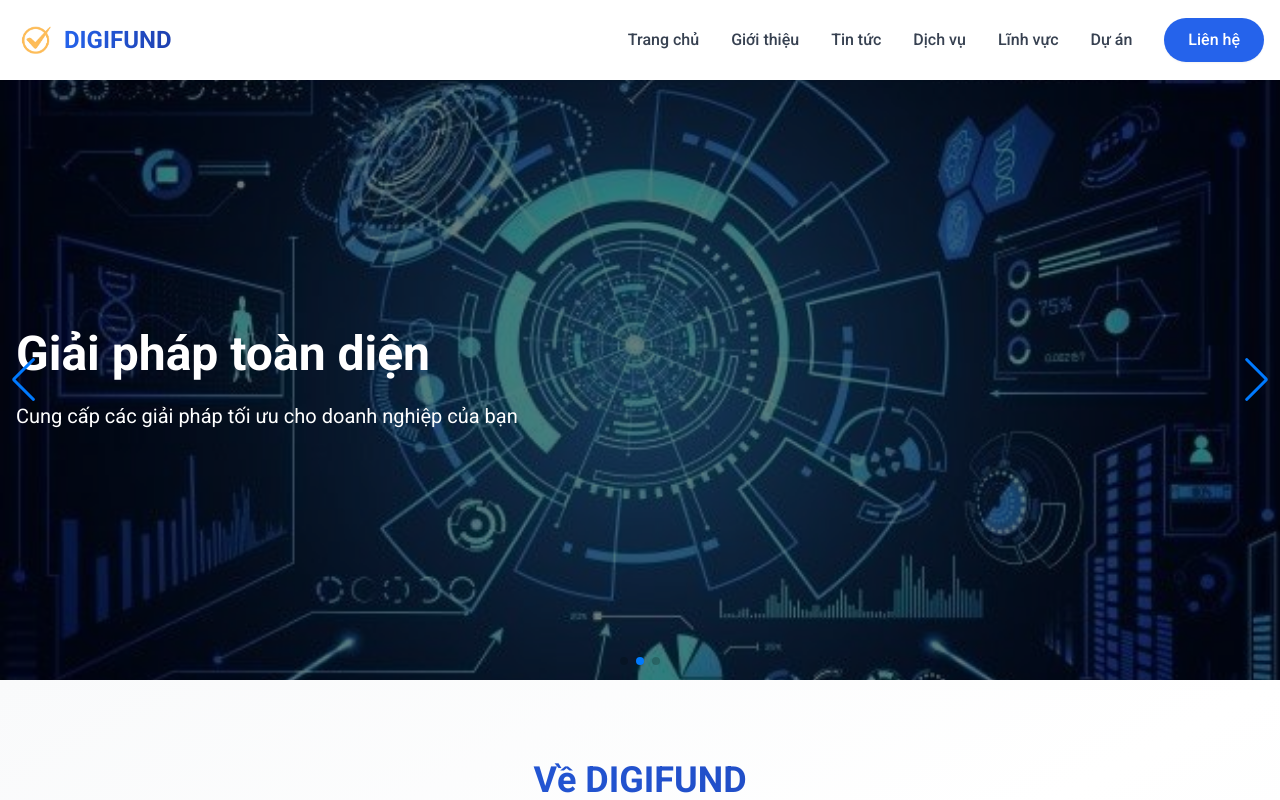
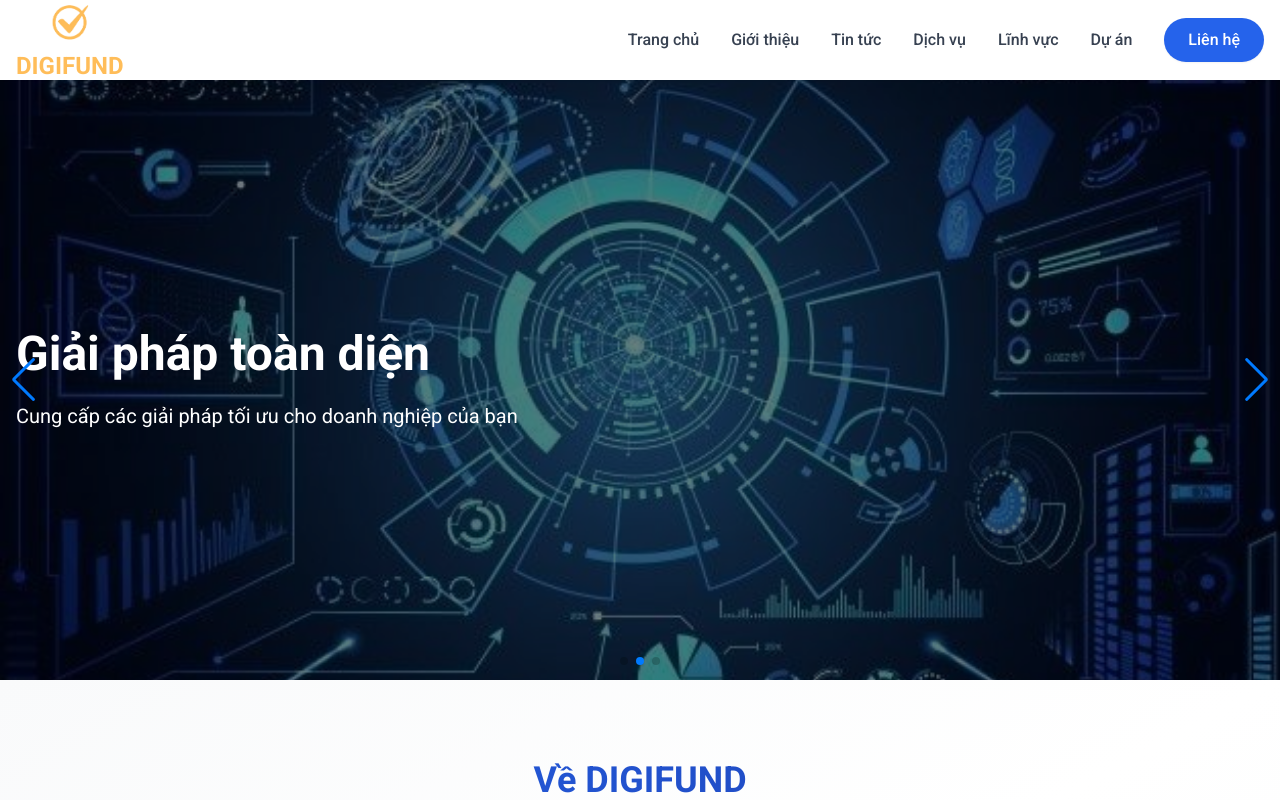
Before and after one commit to VPA2103/web-rigel-tech, a Next.js app: page / in a window 1280 px wide. Shown: the top 800 px of the page. Built offline with nearby package versions, Linux system fonts and the light colour scheme.

Commit message:
design logo

```diff
--- a/src/components/footer/footer.tsx
+++ b/src/components/footer/footer.tsx
@@ -15,19 +15,19 @@ export default function Footer() {
                     <div className="sm:col-span-2 md:col-span-3 lg:col-span-4 space-y-4 md:space-y-6">
                         <div className="space-y-2">
                             <Link href="/" className="inline-block">
-                                <div className="flex items-center gap-3">
+                                <div className="flex flex-col items-center">
                                     <Image
                                         src="/logo-nobackground.png"
                                         alt="DIGIFUND Logo"
-                                        width={40}
-                                        height={40}
+                                        width={80}
+                                        height={80}
                                     />
-                                    <span className="text-2xl md:text-3xl font-bold bg-clip-text text-transparent bg-gradient-to-r from-primary-400 to-primary-600">
+                                    <span className="text-2xl md:text-3xl font-bold text-[#ffbd59] mt-1">
                                         DIGIFUND
                                     </span>
                                 </div>
                             </Link>
-                            <div>
+                            <div className="text-left">
                                 <span className="text-xs md:text-sm text-gray-400">
                                     CÔNG TY CỔ PHẦN CÔNG NGHỆ DIGIFUND
                                 </span>
@@ -153,7 +153,7 @@ export default function Footer() {
                                     className="hover:text-primary-400 transition-colors duration-300"
                                     itemProp="telephone"
                                 >
-                                    0287.3033268
+                                    02873.033.268
                                 </a>
                             </p>
                             <p className="flex items-center text-sm md:text-base text-gray-400">
--- a/src/components/header/header.tsx
+++ b/src/components/header/header.tsx
@@ -16,17 +16,17 @@ export default function Header() {
             <div className="container mx-auto px-4 h-20 flex items-center justify-between">
                 <Link
                     href="/"
-                    className="flex items-center gap-2"
+                    className="flex flex-col items-center gap-1"
                     onClick={handleNavigate}
                 >
                     <Image
                         src="/logo-nobackground.png"
                         alt="DIGIFUND Logo"
-                        width={40}
-                        height={40}
+                        width={50}
+                        height={50}
                         className="object-contain"
                     />
-                    <span className="text-2xl font-bold bg-clip-text text-transparent bg-gradient-to-r from-primary-600 to-primary-800">
+                    <span className="text-2xl font-bold text-[#ffbd59]">
                         DIGIFUND
                     </span>
                 </Link>
```
